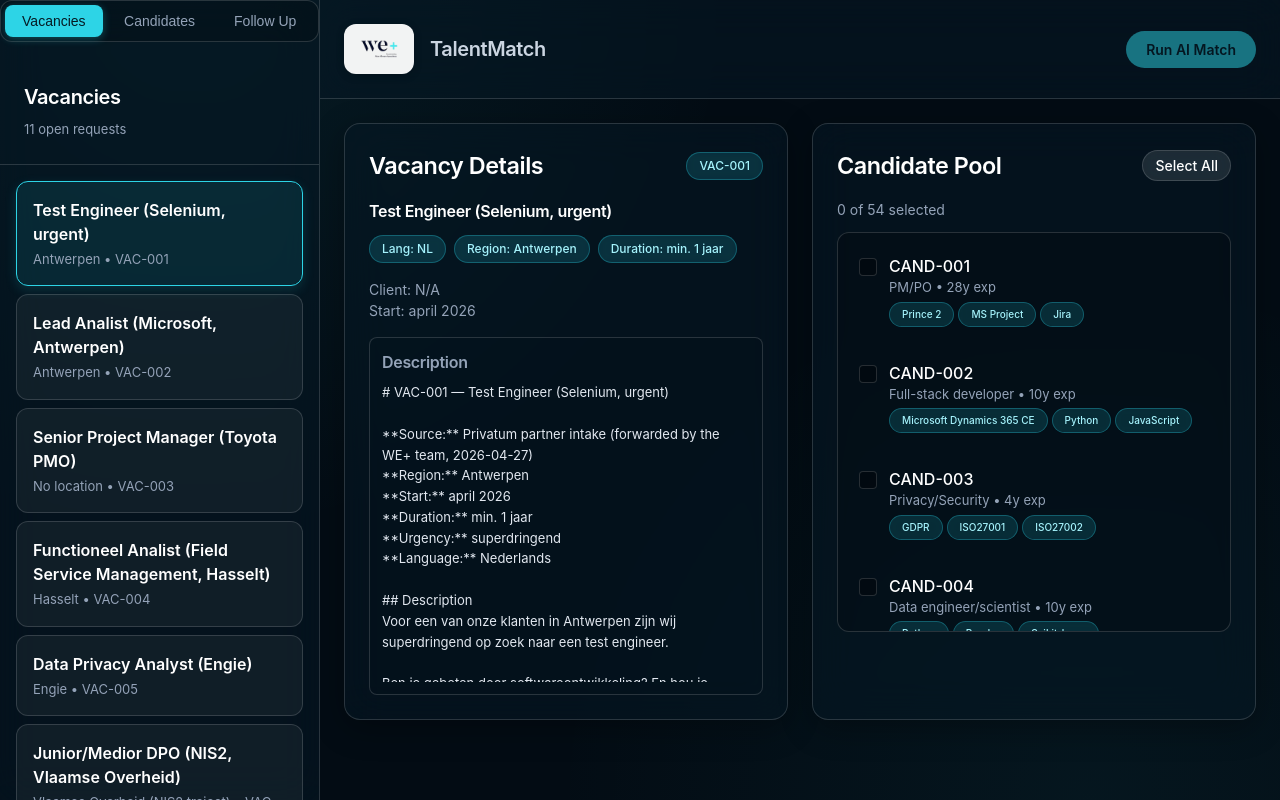
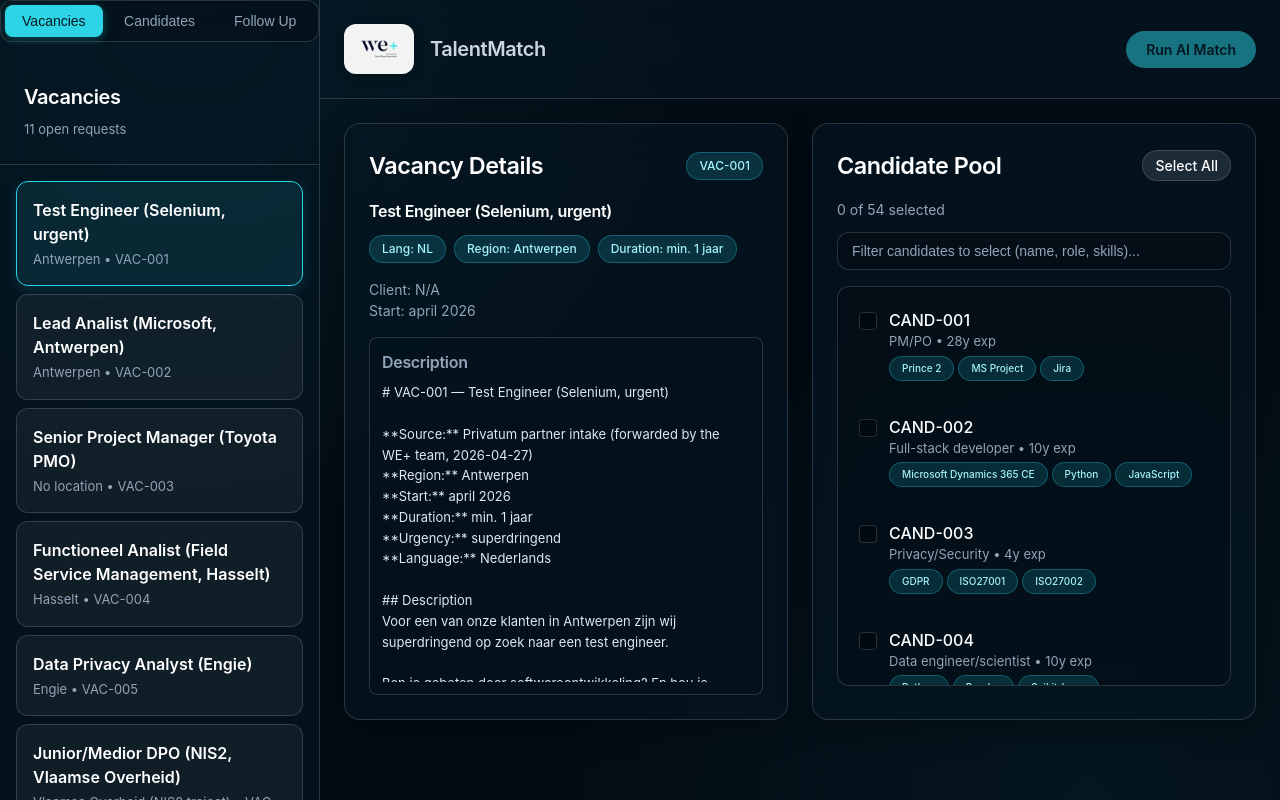
Before and after one commit to soulware-hq/we-plus-hackathon, a Next.js app: page / in a window 1280 px wide. Built offline with nearby package versions, Linux system fonts and the light colour scheme.

Commit message:
feat: add search filter to candidate pool selection

```diff
--- a/src/app/page.tsx
+++ b/src/app/page.tsx
@@ -17,6 +17,7 @@ export default function Dashboard() {
   // New States for Candidates Tab
   const [sidebarTab, setSidebarTab] = useState<'vacancies' | 'candidates' | 'followup'>('vacancies');
   const [candidateSearchTerm, setCandidateSearchTerm] = useState('');
+  const [poolSearchTerm, setPoolSearchTerm] = useState('');
   const [activeCandidate, setActiveCandidate] = useState<string | null>(null);
 
   useEffect(() => {
@@ -321,9 +322,26 @@ export default function Dashboard() {
                   <p style={{ marginBottom: 12, fontSize: 14, color: 'var(--text-muted)' }}>
                     {selectedCands.size} of {candidates.length} selected
                   </p>
+                  <div style={{ marginBottom: 16 }}>
+                    <input
+                      type="text"
+                      placeholder="Filter candidates to select (name, role, skills)..."
+                      className={styles.searchInput}
+                      value={poolSearchTerm}
+                      onChange={(e) => setPoolSearchTerm(e.target.value)}
+                    />
+                  </div>
 
                   <div className={styles.candidateList}>
-                    {candidates.map(([id, cand]: [string, any]) => (
+                    {candidates.filter(([id, cand]: [string, any]) => {
+                      if (!poolSearchTerm) return true;
+                      const term = poolSearchTerm.toLowerCase();
+                      const skills = cand.primary_stack?.join(' ').toLowerCase() || '';
+                      const role = cand.primary_role?.toLowerCase() || '';
+                      const langs = cand.languages?.join(' ').toLowerCase() || '';
+                      const cvText = cand.description?.toLowerCase() || '';
+                      return id.toLowerCase().includes(term) || skills.includes(term) || role.includes(term) || langs.includes(term) || cvText.includes(term);
+                    }).map(([id, cand]: [string, any]) => (
                       <label key={id} className={styles.candidateItem}>
                         <input
                           type="checkbox"
```
